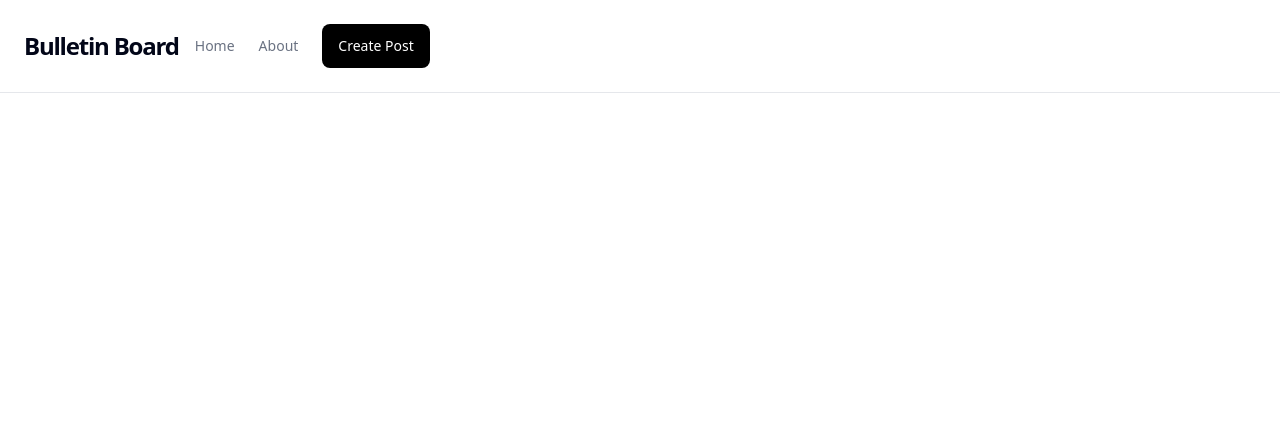
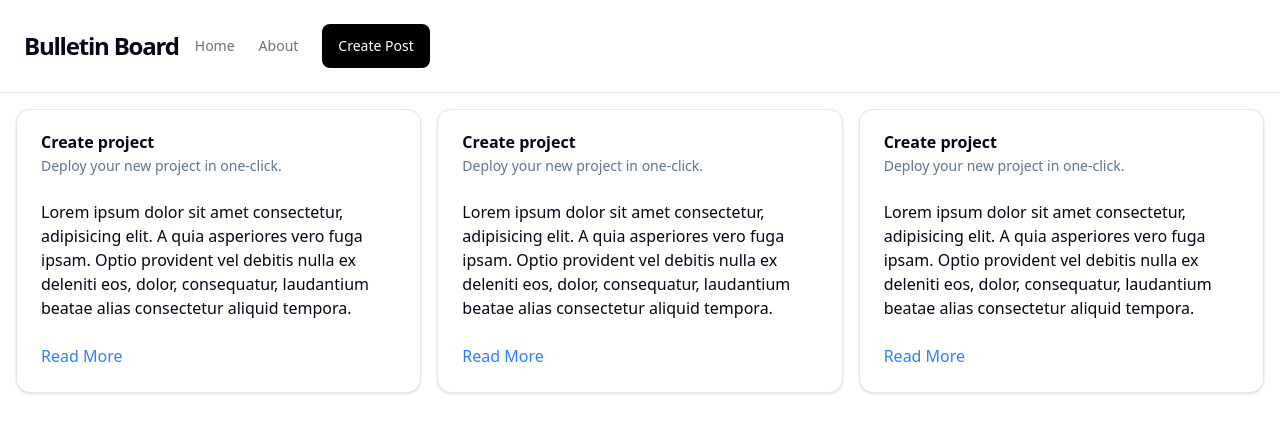
Before and after one commit to Naoya-0213/web-message-board_yt, a Next.js app: page / in a window 1280 px wide. Shown: the top 432 px of the page. Built offline with nearby package versions, Linux system fonts and the light colour scheme.

Commit message:
BBSCardList分割

```diff
--- a/app/layout.tsx
+++ b/app/layout.tsx
@@ -1,7 +1,7 @@
 import type { Metadata } from "next";
 import { Geist, Geist_Mono } from "next/font/google";
 import "./globals.css";
-import Header from "../components/componets/layouts/header/Header";
+import Header from "../components/components/layouts/header/Header";
 
 const geistSans = Geist({
   variable: "--font-geist-sans",
--- a/app/page.tsx
+++ b/app/page.tsx
@@ -1,11 +1,9 @@
-import Image from "next/image";
+import BBSCardList from "@/components/components/BBSCardList";
 
 export default function Home() {
   return (
-    <main className="flex flex-col gap-[32px] row-start-2 items-center sm:items-start">
-
-
-
+    <main>
+      <BBSCardList />
     </main>
   );
 }
--- /dev/null
+++ b/components/components/BBSCard.tsx
@@ -0,0 +1,39 @@
+import React from "react";
+
+
+import {
+  Card,
+  CardContent,
+  CardDescription,
+  CardFooter,
+  CardHeader,
+  CardTitle,
+} from "@/components/ui/card";
+
+import Link from "next/link";
+
+const BBSCard = () => {
+  return (
+    <Card>
+      <CardHeader>
+        <CardTitle>Create project</CardTitle>
+        <CardDescription>Deploy your new project in one-click.</CardDescription>
+      </CardHeader>
+      <CardContent>
+        Lorem ipsum dolor sit amet consectetur, adipisicing elit. A quia
+        asperiores vero fuga ipsam. Optio provident vel debitis nulla ex
+        deleniti eos, dolor, consequatur, laudantium beatae alias consectetur
+        aliquid tempora.
+      </CardContent>
+      <CardFooter className="flex justify-between">
+        <Link rel="stylesheet" href={"/bbs-posts/1"} className="text-blue-500">
+          Read More
+        </Link>
+      </CardFooter>
+    </Card>
+
+
+  );
+};
+
+export default BBSCard;
--- /dev/null
+++ b/components/components/BBSCardList.tsx
@@ -0,0 +1,25 @@
+import React from "react";
+
+import {
+  Card,
+  CardContent,
+  CardDescription,
+  CardFooter,
+  CardHeader,
+  CardTitle,
+} from "@/components/ui/card";
+
+import Link from "next/link";
+import BBSCard from "./BBSCard";
+
+const BBSCardList = () => {
+  return (
+    <div className="grid lg:grid-cols-3 px-4 py-4 gap-4">
+      <BBSCard />
+      <BBSCard />
+      <BBSCard />
+    </div>
+  );
+};
+
+export default BBSCardList;
```
Also changed, not shown: components/components/layouts/header/Header.tsx (renamed from components/componets/layouts/header/Header.tsx).
